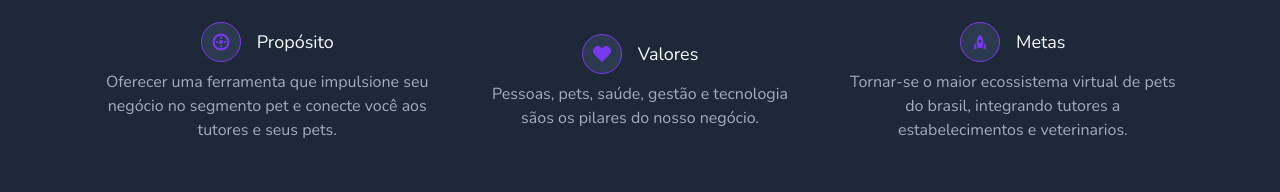
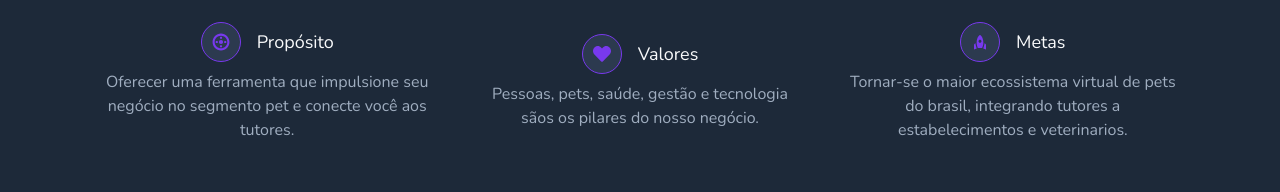
Before and after one commit to matheusmartinsInsper/fronted-petpro, a Next.js app: page / in a window 1280 px wide. Shown: the part 2400-2592 px from the top of the page. Built offline with nearby package versions, Linux system fonts and the light colour scheme.

Commit message:
style: position lp

```diff
--- a/app/page.tsx
+++ b/app/page.tsx
@@ -419,7 +419,7 @@ const HomePage = () => {
           my={6}
 
         >
-          <Box display="flex" flexDirection="column" alignItems="center" position="relative">
+          <Box display="flex" flexDirection="column" alignItems="center" mb={12} >
 
 
             {/* Texto "Sobre nós" */}
@@ -432,8 +432,7 @@ const HomePage = () => {
               <Text
                 color="primary.100"
                 fontWeight="bold"
-                fontSize={["3xl", "4xl"]} // Responsivo: maior no desktop
-                mb="12"
+                fontSize={["3xl", "4xl"]}
               >
                 A Empresa
               </Text>
@@ -447,7 +446,7 @@ const HomePage = () => {
                 </Box>
                 <Text>Propósito</Text>
               </Box>
-              <Text color={'gray.400'} fontSize={"md"} textAlign={"center"}>Oferecer uma ferramenta que impulsione seu negócio no segmento pet e conecte você aos tutores e seus pets.</Text>
+              <Text color={'gray.400'} fontSize={"md"} textAlign={"center"}>Oferecer uma ferramenta que impulsione seu negócio no segmento pet e conecte você aos tutores.</Text>
             </Box>
             <Box width={["100%", "30%"]} my={4} mx={2} display={"flex"} flexDirection={"column"} alignItems={"center"}>
               <Box display={"flex"} flexDirection={"row"} alignItems={"center"} fontSize={"lg"} mb={2}>
```
